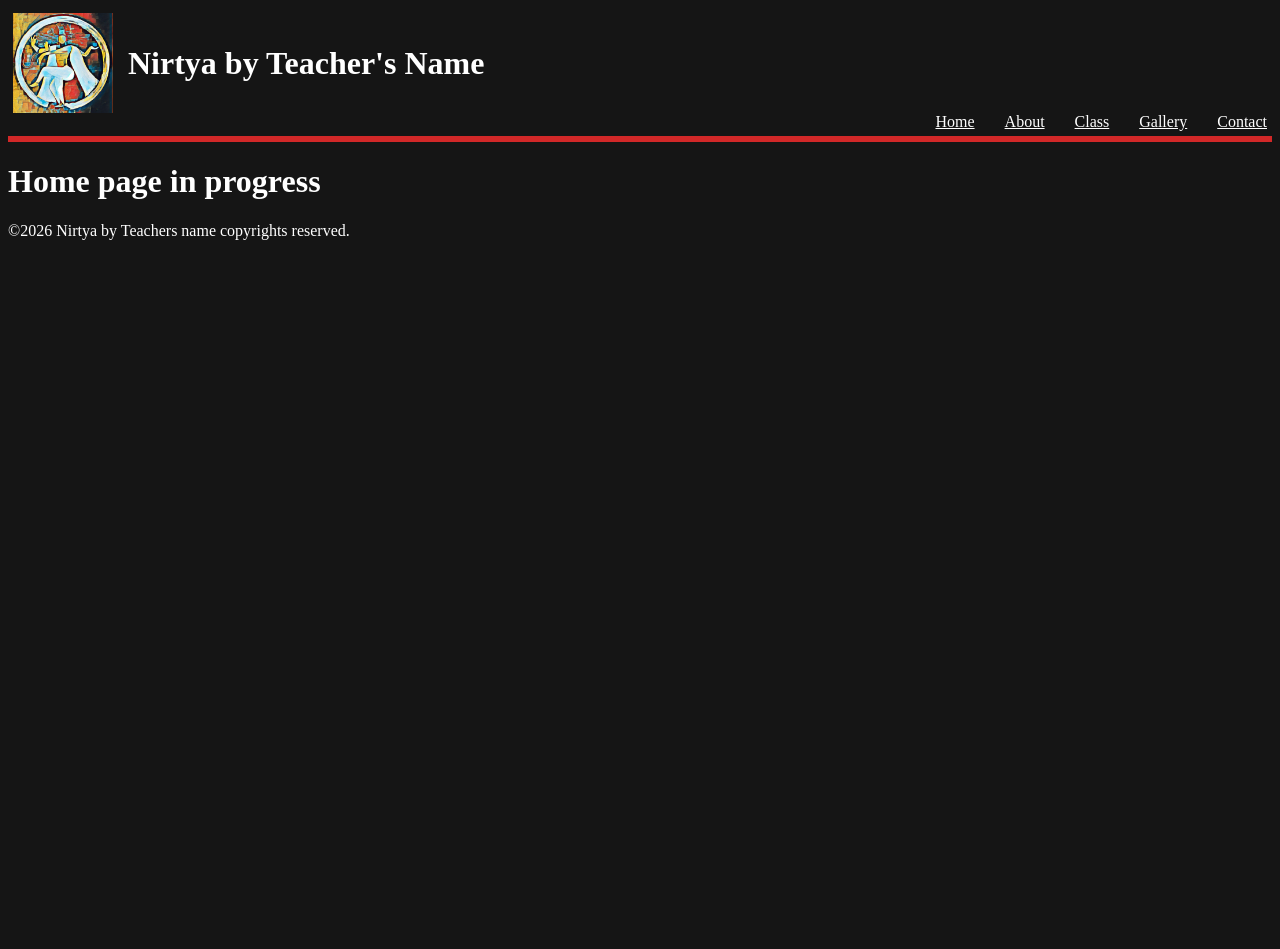
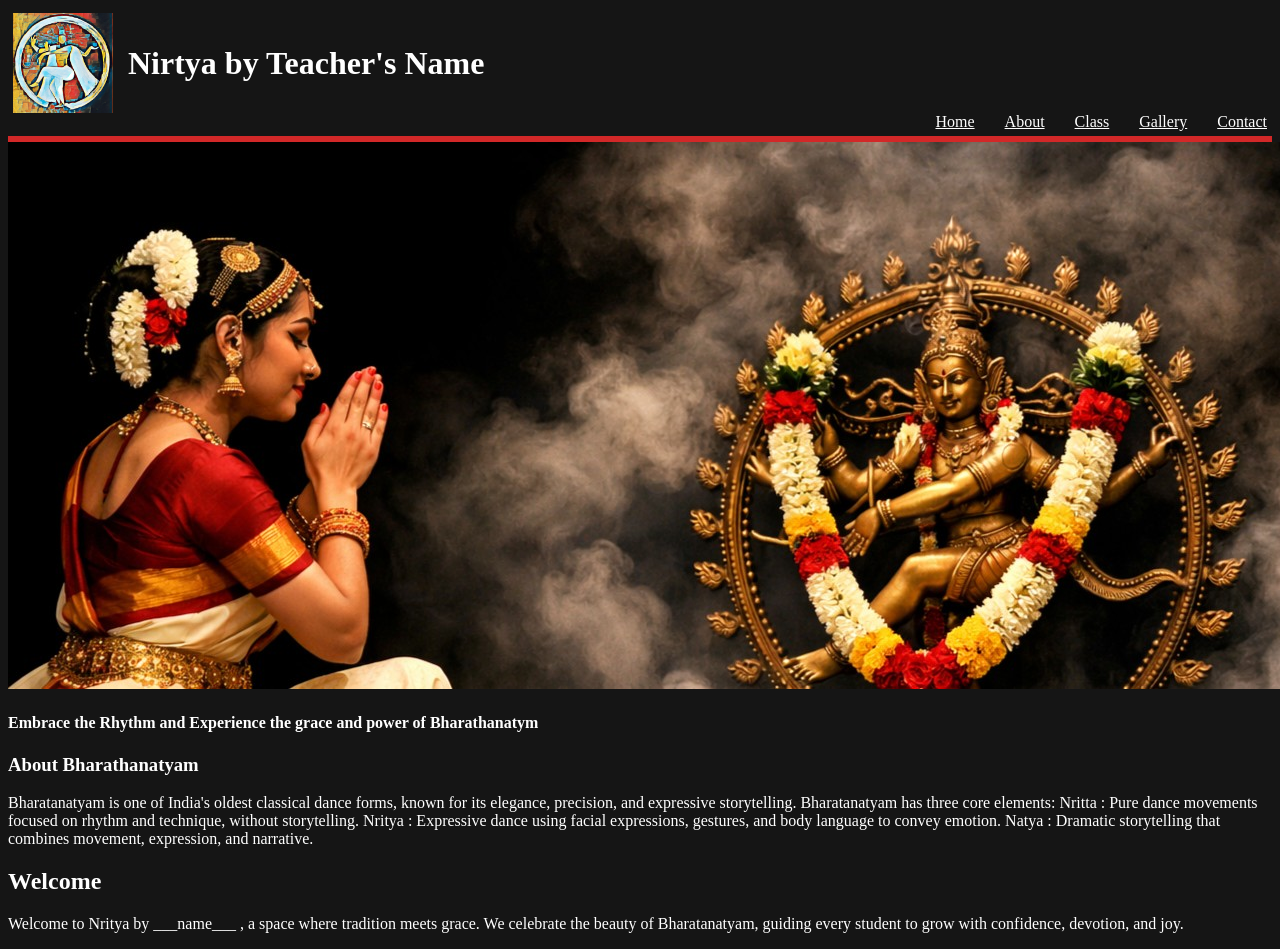
Before and after one commit to suganthi1410/unit1-finalproject-webapplication-suganthi-k, a React (Vite) app in the folder unit1-finalproject-suganthik/: page / in a window 1280 px wide. Shown: the top 949 px of the page. Before the commit the page ends 800 px from the top, so only its background shows below. Built offline with nearby package versions, Linux system fonts and the light colour scheme; the HTML template or start-up script is replaced by a standard one.

Commit message:
created new folder homepage and created HomePage.jsx and Homepage.css,banner image added to the assets/images,import,wrote the function and export done,have to wrok on css for home page

```diff
--- /dev/null
+++ b/unit1-finalproject-suganthik/src/components/homepage/HomePage.jsx
@@ -0,0 +1,35 @@
+import { Link } from 'react-router-dom';
+import banner from '../../assets/images/banner.jpeg'
+import './HomePage.css';
+
+function HomePage() {
+    return (
+        <div className="home-page">
+            <section className="banner">
+                <img src={banner} alt="Dancer and Natarajar" className="banner-image" />
+                <div className="banner-text">
+                    <h4>Embrace the Rhythm and Experience the grace and power of Bharathanatym</h4>
+                </div>
+            </section>
+            <section className="about-bharatham">
+                <h3>About Bharathanatyam</h3>
+                <p>
+                    Bharatanatyam is one of India's oldest classical dance forms, known for
+                    its elegance, precision, and expressive storytelling.
+                    Bharatanatyam has three core elements:
+                    Nritta : Pure dance movements focused on rhythm and technique, without storytelling.
+                    Nritya : Expressive dance using facial expressions, gestures, and body language to convey emotion.
+                    Natya  : Dramatic storytelling that combines movement, expression, and narrative.
+                </p>
+                <h2>Welcome</h2>
+                <p>
+                    Welcome to Nritya by ___name___ , a space where tradition meets grace.
+                    We celebrate the beauty of Bharatanatyam, guiding every student to
+                    grow with confidence, devotion, and joy.
+                </p>
+            </section>
+
+        </div>
+    );
+}
+export default HomePage;
--- a/unit1-finalproject-suganthik/src/components/pages/Home.jsx
+++ b/unit1-finalproject-suganthik/src/components/pages/Home.jsx
@@ -1,7 +1,9 @@
+import { Link } from 'react-router-dom'
+import HomePage from '../homepage/HomePage.jsx';
 function Home(){
     return(
         <div>
-            <h1>Home page in progress</h1>
+            <HomePage />
         </div>
     );
 
```
Also changed, not shown: unit1-finalproject-suganthik/src/assets/images/banner.jpeg (added), unit1-finalproject-suganthik/src/components/homepage/HomePage.css (added), 1 other file (tests, documents, lock files or other folders).
